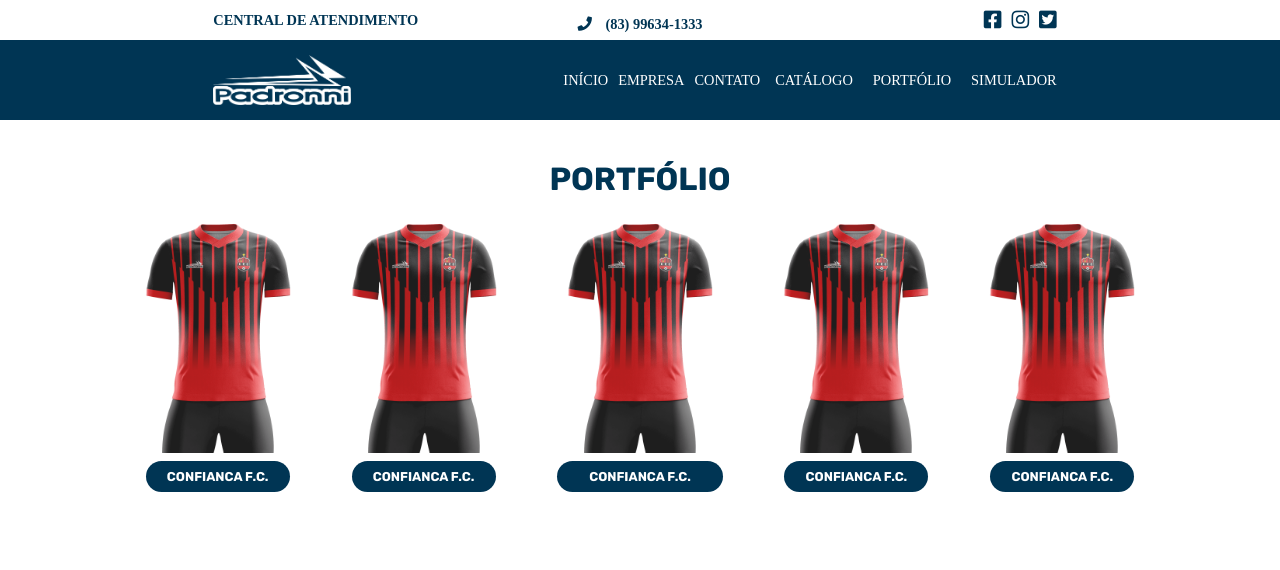
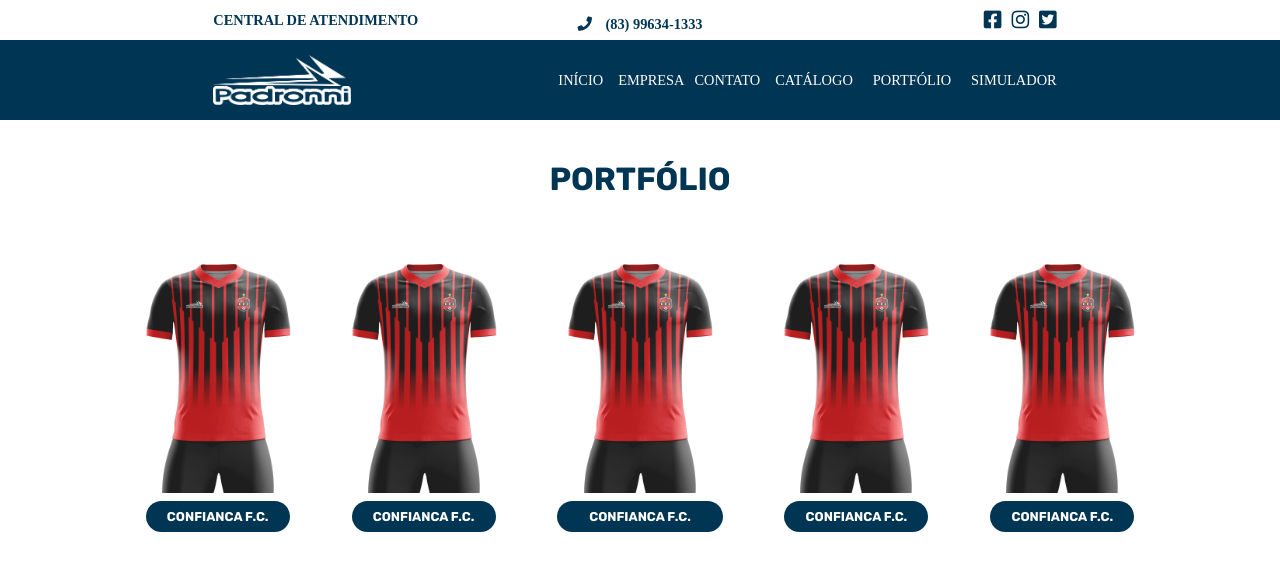
Before and after one commit to herbertcordeiro/simulador-uniformes, a Vue app: page /#/portfolio in a window 1280 px wide. Shown: the top 570 px of the page. Built offline with nearby package versions, Linux system fonts and the light colour scheme.

Commit message:
ajustes no codigo

```diff
--- a/src/components/template/Catalogo.vue
+++ b/src/components/template/Catalogo.vue
@@ -108,13 +108,13 @@
         grid-row: 2;
     }
 
-    .content-quarto-modelo  {
+    .content-quarto-modelo {
         grid-column: 10;
         display: grid;
         grid-row: 2;
     }
 
-    .content-quinto-modelo  {
+    .content-quinto-modelo {
         grid-column: 12;
         display: grid;
         grid-row: 2;
--- a/src/components/template/Menu.vue
+++ b/src/components/template/Menu.vue
@@ -4,7 +4,7 @@
         <nav class="option">
             <ul>
                 <li>
-                    <a href="#">INÍCIO</a>
+                    <a><router-link :to="{name:'Home'}">INÍCIO</router-link></a>
                 </li>
                 <li>
                     <a href="#">EMPRESA</a>
--- a/src/components/template/Portfolio.vue
+++ b/src/components/template/Portfolio.vue
@@ -49,12 +49,12 @@
     .container-portfolio {
         display: grid;
         grid-template-columns: repeat(15, 1fr);
-        grid-template-rows: 100px 1fr 1fr;
+        grid-template-rows: 140px 1fr 1fr;
     }
 
     .titulo {
         grid-column: 8;
-        padding: 3vh 0 3vh 0;
+        padding: 5vh 0 5vh 0;
         color: var(--azul-prusia);
         font-family: var(--fonte-secundaria);
     }
@@ -95,25 +95,25 @@
         grid-row: 2;
     }
 
-    .content-segundo-time  {
+    .content-segundo-time {
         display: grid;
         grid-column: 6;
         grid-row: 2;
     }
 
-    .content-terceiro-time  {
+    .content-terceiro-time {
         display: grid;
         grid-column: 8;
         grid-row: 2;
     }
 
-    .content-quarto-time  {
+    .content-quarto-time {
         grid-column: 10;
         display: grid;
         grid-row: 2;
     }
 
-    .content-quinto-time  {
+    .content-quinto-time {
         grid-column: 12;
         display: grid;
         grid-row: 2;
```
